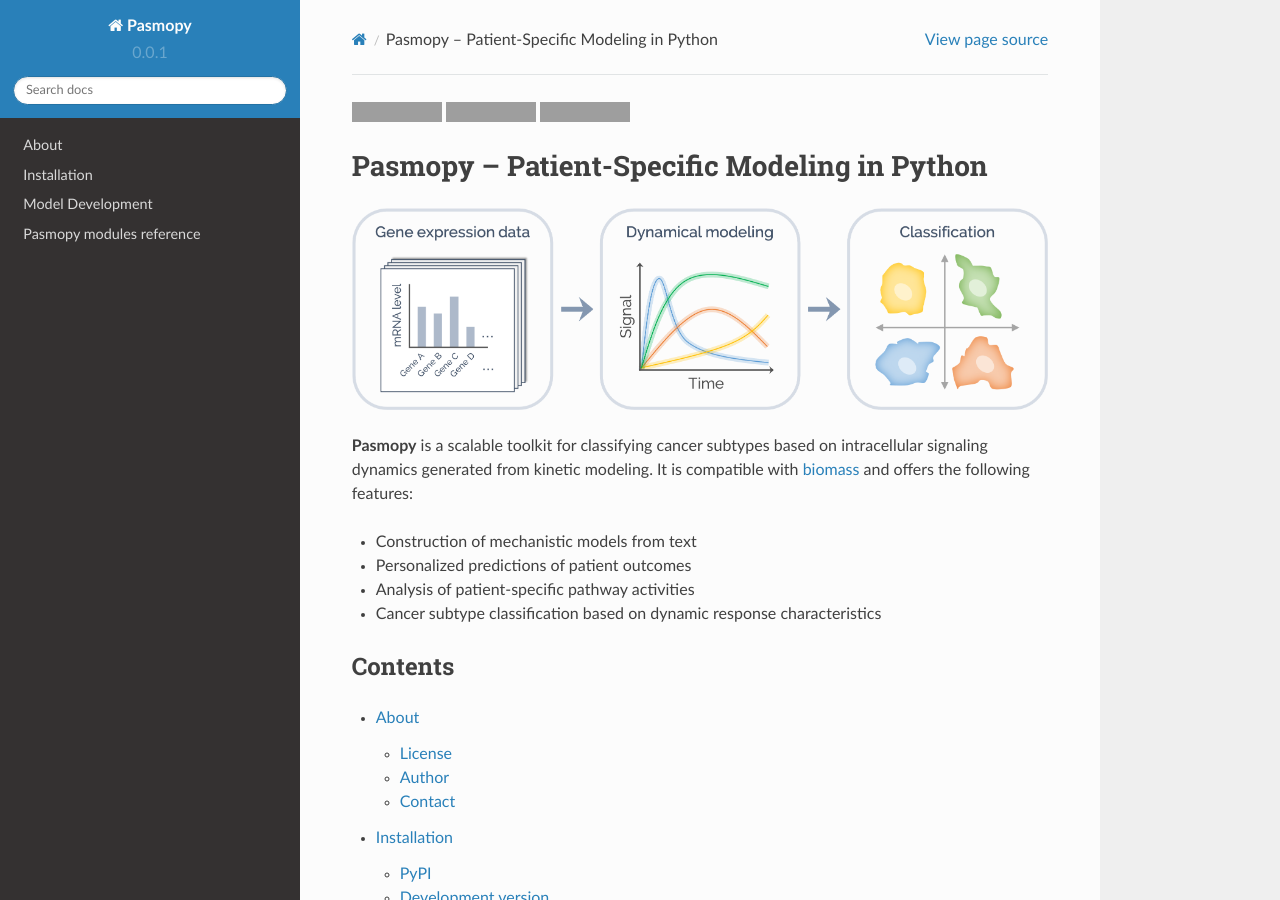
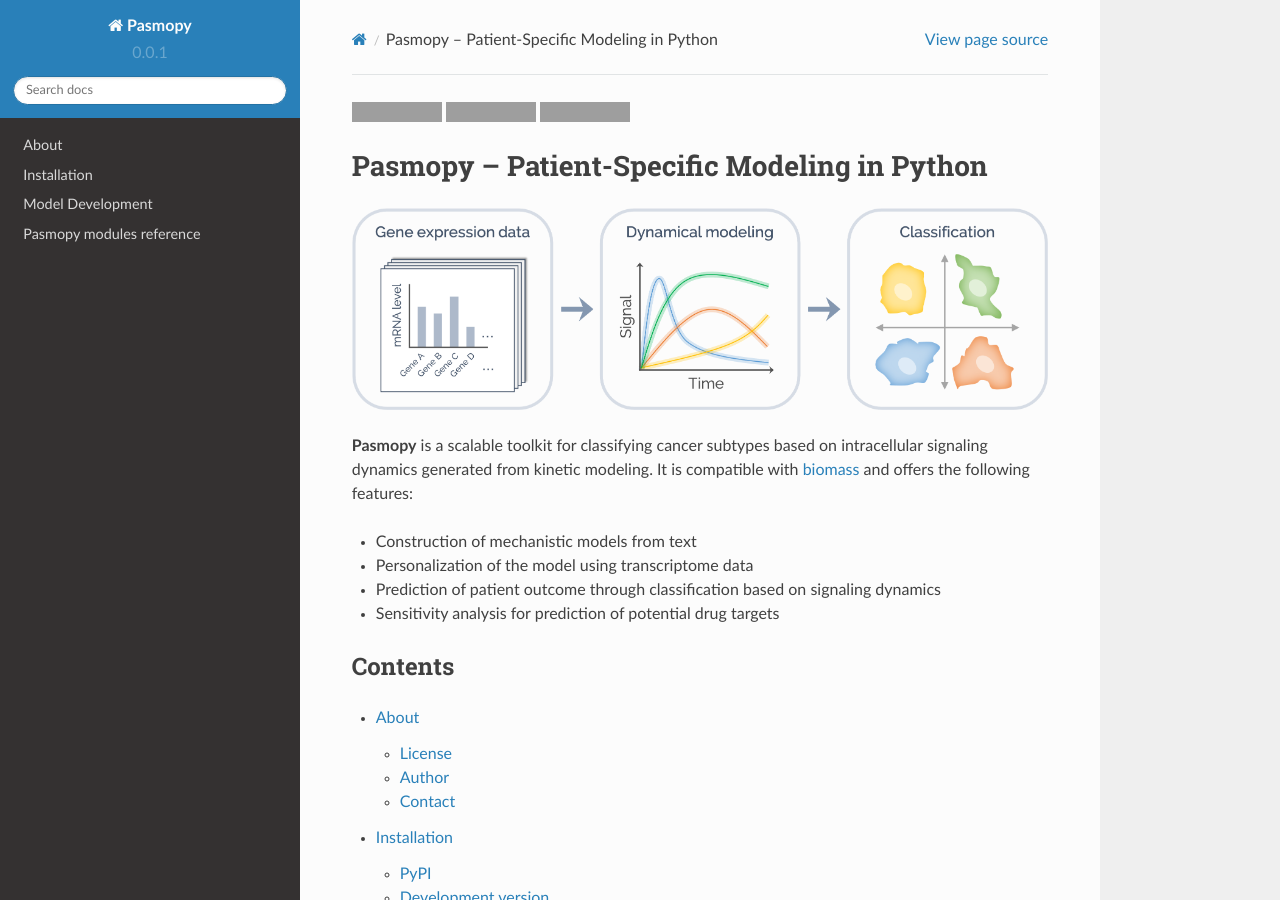
Before and after one commit to pasmopy/pasmopy, a Sphinx documentation site: the page built from docs/index.rst, in a window 1280 px wide and 900 px high. Built offline with Sphinx 7.4.7 and the Read the Docs theme 2.0.0, drawn with Linux system fonts in a browser that asks for light colours; grey boxes are pictures that could not be loaded.

Commit message:
Update features

```diff
--- a/docs/index.rst
+++ b/docs/index.rst
@@ -9,9 +9,9 @@
 **Pasmopy** is a scalable toolkit for classifying cancer subtypes based on intracellular signaling dynamics generated from kinetic modeling. It is compatible with `biomass <https://github.com/biomass-dev/biomass>`_ and offers the following features:
 
 * Construction of mechanistic models from text
-* Personalized predictions of patient outcomes
-* Analysis of patient-specific pathway activities
-* Cancer subtype classification based on dynamic response characteristics
+* Personalization of the model using transcriptome data
+* Prediction of patient outcome through classification based on signaling dynamics
+* Sensitivity analysis for prediction of potential drug targets
 
 Contents
 ========
```
Also changed, not shown: README.md (+6 -4 lines).
